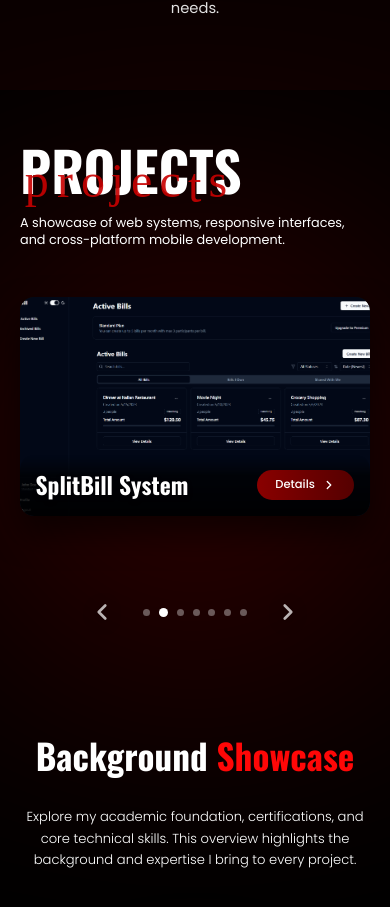
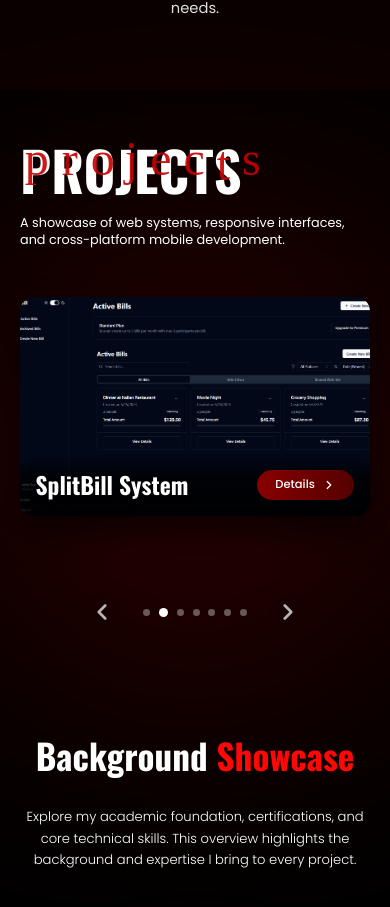
Before and after one commit to JaiAnoba/Portfolio, a React (Vite) app: page / in a window 390 px wide. Shown: the part 2292-3199 px from the top of the page. Built offline with nearby package versions, Linux system fonts and the light colour scheme; a web font is replaced by a local one.

Commit message:
adjusted

```diff
--- a/src/components/Projects.css
+++ b/src/components/Projects.css
@@ -539,9 +539,9 @@
 
   .projects-accent {
     left: 1.25rem;
-    top: clamp(-0.2rem, -0.5vw, -0.2rem);
+    top: clamp(-0.2rem, -0.5vw, -0.2rem) !important;
     font-size: clamp(2rem, 7vw, 3rem);
-    letter-spacing: 0.15em !important;
+    letter-spacing: 0.25em !important;
   }
 
   .pa-p { left: 0.1em !important; }
```
